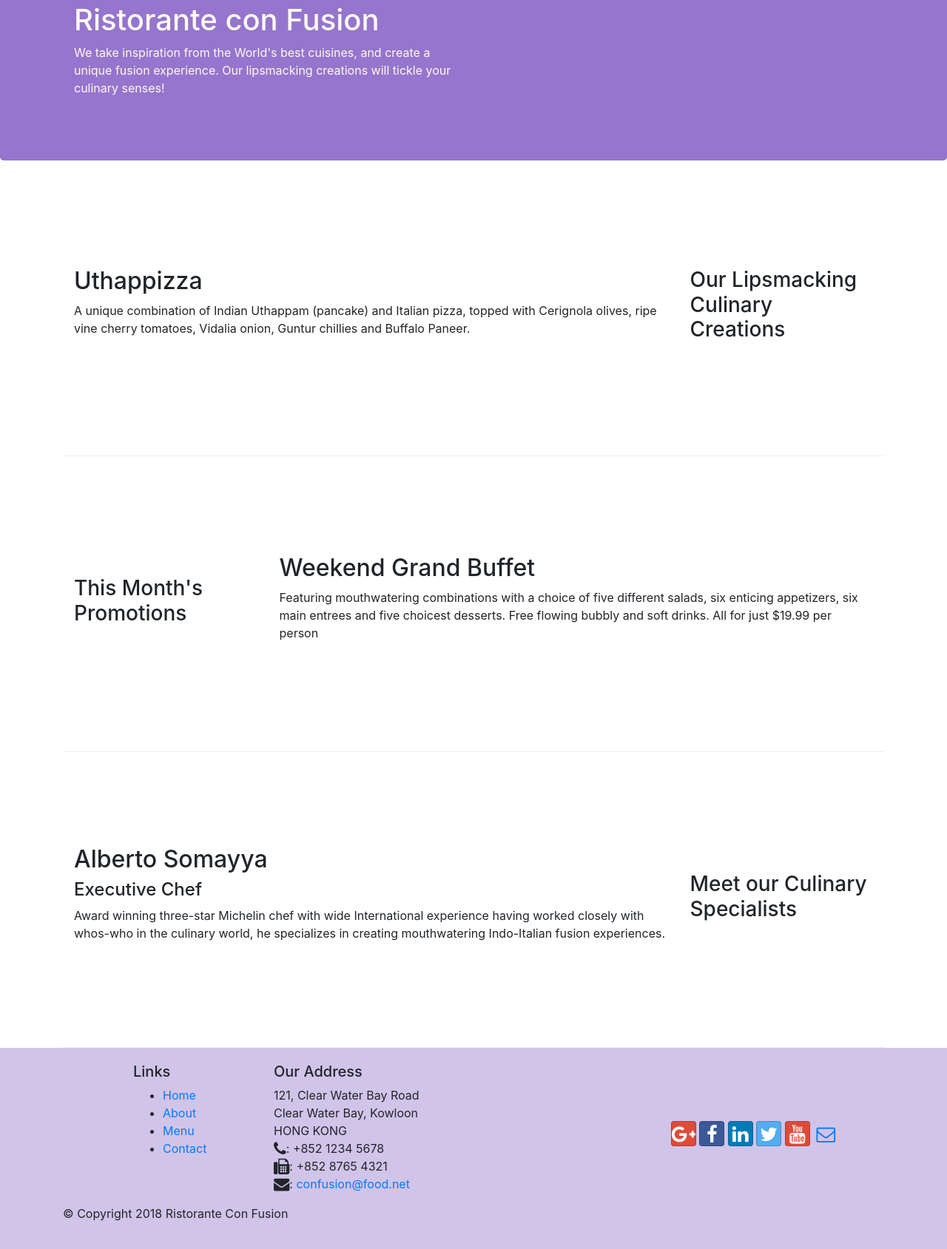
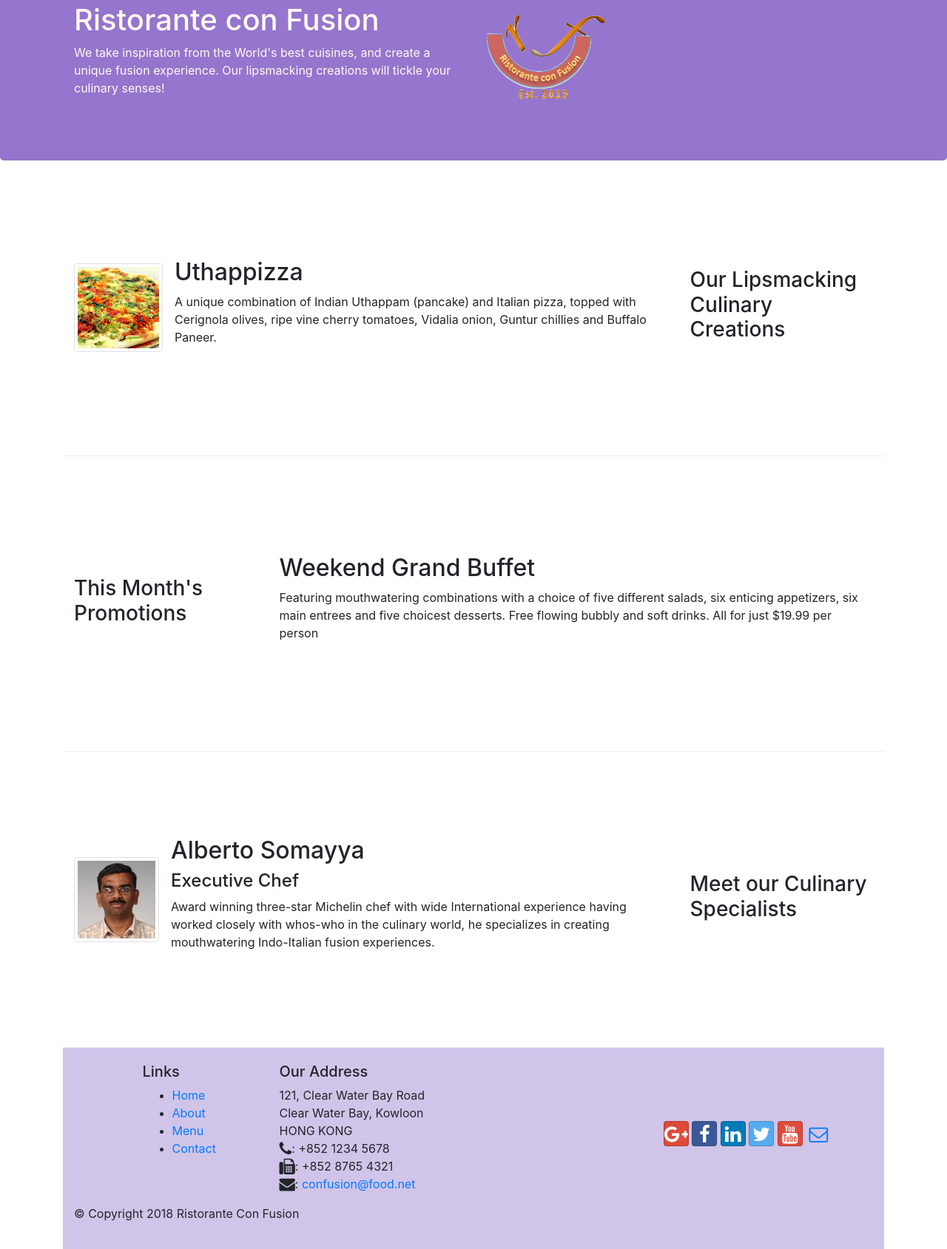
Before and after one commit to stanp7/git-test1, a website: page index.html in a window 1280 px wide. Shown: the part 67-1756 px from the top of the page at 74% size. Drawn offline with nearby package versions, Linux system fonts and the light colour scheme.

Commit message:
images and media

```diff
--- a/index.html
+++ b/index.html
@@ -22,7 +22,7 @@
     <span class="navbar-toggler-icon"></span></button>
 
     </button>
-    <a class="navbar-brand mr-auto" href="#">Ristorante Con Fusion</a>
+    <a class="navbar-brand mr-auto" href="#"><img src="img/logo.png" height="30" width="41"></a>
     <div class="collapse navbar-collapse" id="Navbar">
     <ul class="navbar-nav mr-auto">
         <li class="nav-item active"><a class="nav-link" href="#"><span class="fa fa-home fa-lg" ></span> Home</a></li>
@@ -41,7 +41,9 @@
                     <h1>Ristorante con Fusion</h1>
                     <p>We take inspiration from the World's best cuisines, and create a unique fusion experience. Our lipsmacking creations will tickle your culinary senses!</p>
                 </div>
-                <div class="col-12 col-sm">
+                <div class="col-12 col-sm align-self-center">
+                    <img src="img/logo.png" class="img-fluid">
+
                 </div>
             </div>
         </div>
@@ -53,8 +55,18 @@
                 <h3>Our Lipsmacking Culinary Creations</h3>
             </div>
             <div class="col col-sm order-sm-first col-md">
-                <h2>Uthappizza</h2>
-                <p>A unique combination of Indian Uthappam (pancake) and Italian pizza, topped with Cerignola olives, ripe vine cherry tomatoes, Vidalia onion, Guntur chillies and Buffalo Paneer.</p>
+                <div class="media">
+                    <img class="d-flex mr-3 img-thumbnail align-self-center"
+                        src="img/uthappizza.png" alt="uthappizza">
+                    <div class="media-body">
+                        <h2 class="mt-0">Uthappizza</h2>
+                        <p>A unique combination of Indian Uthappam (pancake) and Italian pizza, topped with Cerignola olives, ripe vine cherry tomatoes, Vidalia onion, Guntur chillies and Buffalo Paneer.</p>
+
+                    </div>
+
+
+                </div>
+
             </div>
         </div>
 
@@ -74,9 +86,15 @@
                 <h3>Meet our Culinary Specialists</h3>
             </div>
             <div class="col col-sm order-sm-first col-md">
-                <h2>Alberto Somayya</h2>
-                <h4>Executive Chef</h4>
-                <p>Award winning three-star Michelin chef with wide International experience having worked closely with whos-who in the culinary world, he specializes in creating mouthwatering Indo-Italian fusion experiences. </p>
+                <div class="media">
+                    <img class="d-flex mr-3 img-thumbnail align-self-center"
+                        src="img/alberto.png" alt="alberto">
+                    <div class="media-body">
+                        <h2 class="mt-0">Alberto Somayya</h2>
+                        <h4>Executive Chef</h4>
+                        <p class="d-none d-sm-block">Award winning three-star Michelin chef with wide International experience having worked closely with whos-who in the culinary world, he specializes in creating mouthwatering Indo-Italian fusion experiences. </p>
+
+                    </div>
             </div>
         </div>
     </div>
```
Also changed, not shown: aboutus.html (+3 -1 lines), img/alberto.png (added), img/buffet.png (added), img/logo.png (added), img/uthappizza.png (added), 1 other file.
